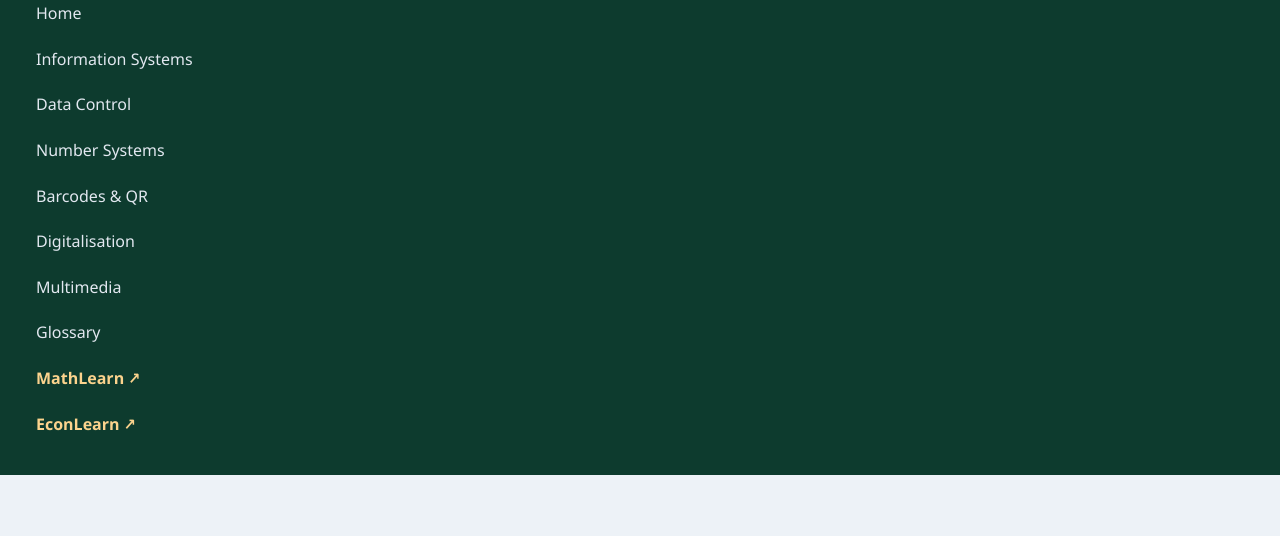
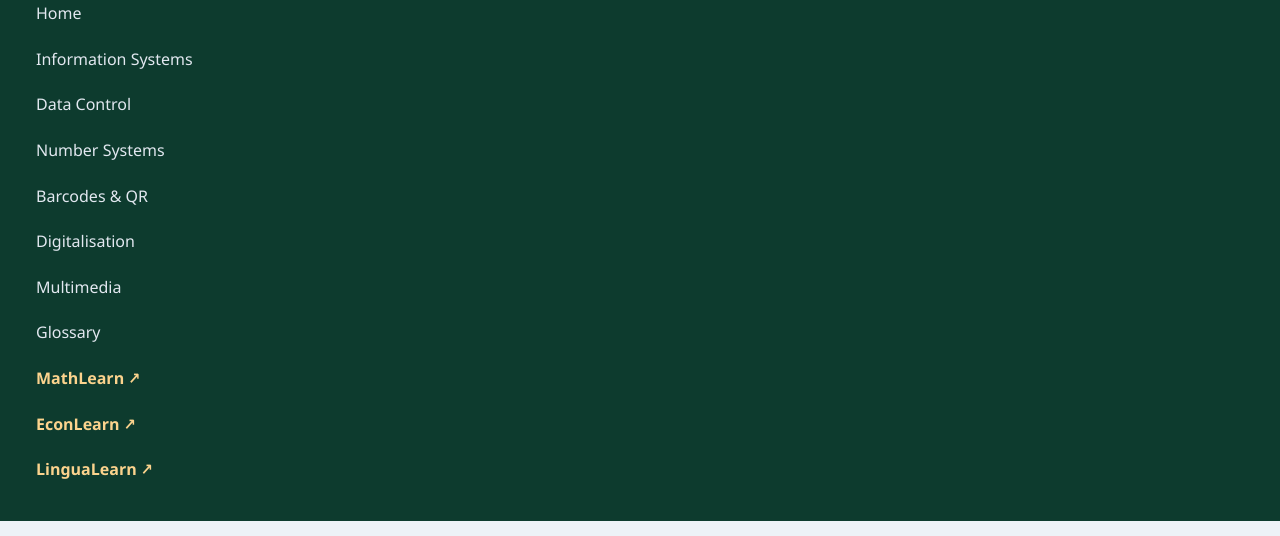
Before and after one commit to notiamalfred/ICTLearn, a website: page glossary.html in a window 1280 px wide. Both pictures are taken after a click on the button "Menu". Shown: the part 75-611 px from the top of the page. Drawn offline with Linux system fonts and the light colour scheme.

Commit message:
Add LinguaLearn link to glossary

```diff
--- a/glossary.html
+++ b/glossary.html
@@ -32,6 +32,7 @@
         <a href="glossary.html">Glossary</a>
         <a href="https://notiamalfred.github.io/MathLearn/" class="cross-link">MathLearn ↗</a>
         <a href="https://notiamalfred.github.io/EconLearn/" class="cross-link">EconLearn ↗</a>
+        <a href="https://notiamalfred.github.io/LinguaLearn/" class="cross-link">LinguaLearn ↗</a>
       </nav>
     </div>
   </header>
```
